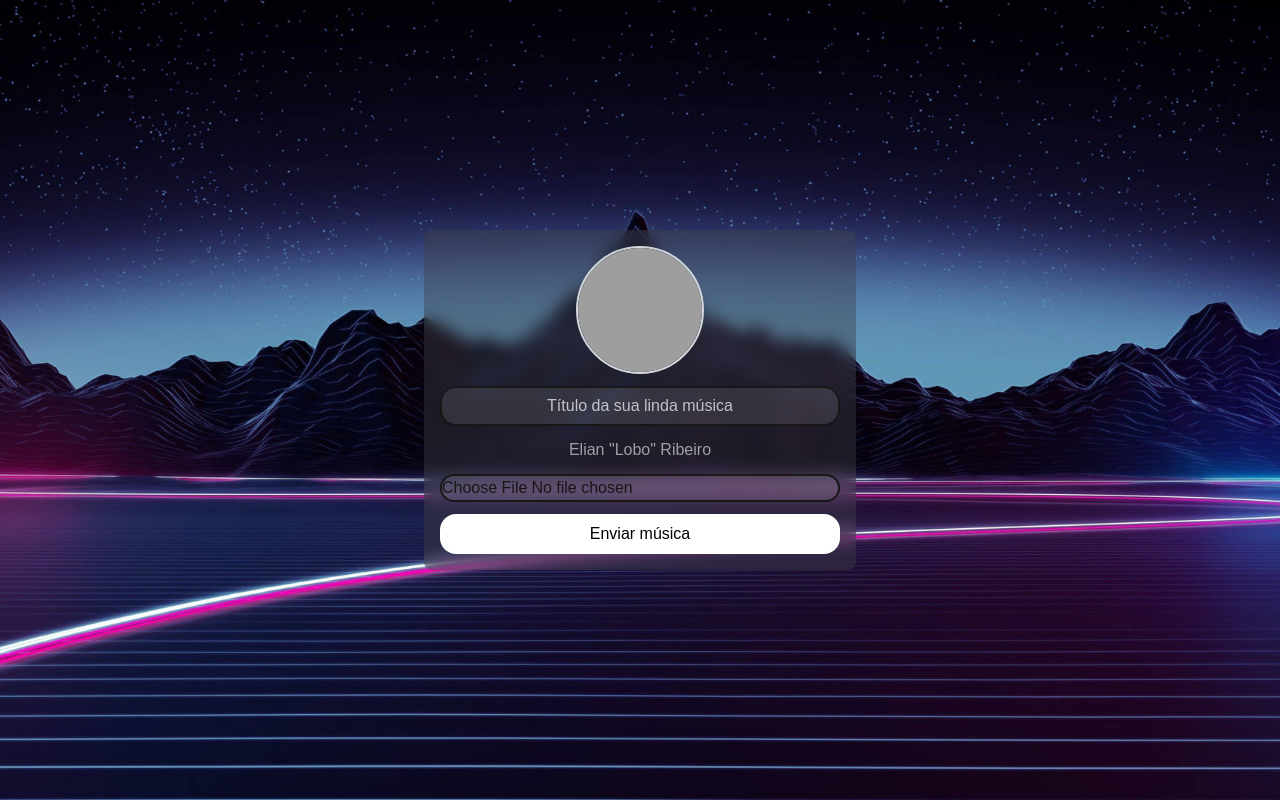
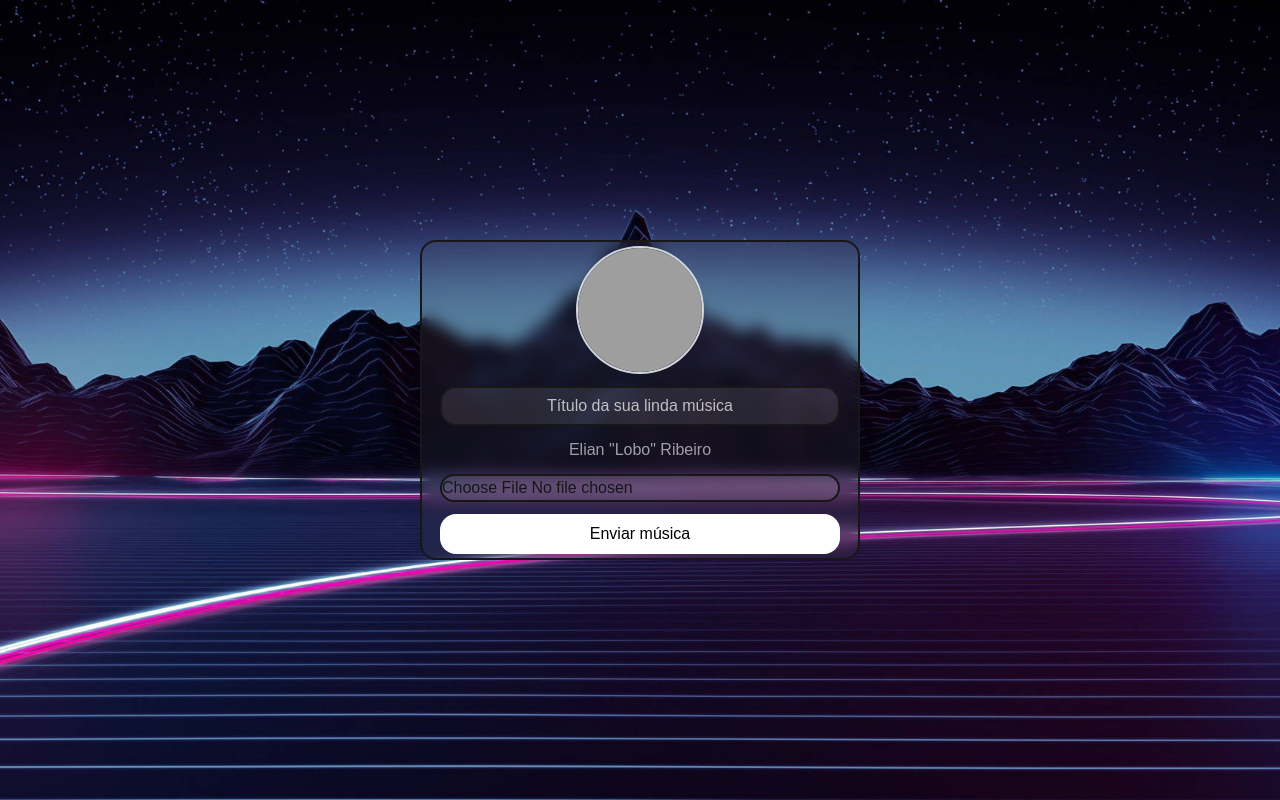
Before and after one commit to elian-r-ribeiro/publikart, a Next.js app: page /sendSong in a window 1280 px wide. Built offline with nearby package versions, Linux system fonts and the light colour scheme; grey boxes are pictures that could not be loaded.

Commit message:
Fixed a bug that was calling "onSubmit" in the profile card when user clicked on "Send Song" button

```diff
--- a/src/components/forms/SongForm.tsx
+++ b/src/components/forms/SongForm.tsx
@@ -21,7 +21,8 @@ export default function SongForm() {
     };
 
     return (
-        <form onSubmit={handleSubmit(onSubmit)} className="flex flex-col items-center gap-3 min-h-32 bg-zinc-700/40 rounded-lg p-4 backdrop-blur">
+        <div className="bg-zinc-700/20 w-110 h-80 rounded-2xl overflow-hidden centerItems gap-6 border-2 backdrop-blur">
+            <form onSubmit={handleSubmit(onSubmit)} className="flex flex-col items-center gap-3 text-center">
                 <DefaultImageInput
                     imageSrc={imageSrc || ""}
                     setImageSrc={setImageSrc}
@@ -29,16 +30,15 @@ export default function SongForm() {
                     isRequired={true}
                 />
                 {errors.imageInput && <p>{errors.imageInput.message}</p>}
-            <div className="flex flex-col gap-3 text-center">
                 <input type="text"
                     className="inputDefaultStyle changeScaleOnHoverDefaultStyle"
                     placeholder="Título da sua linda música" />
                 <div className="flex flex-col gap-2">
                     <p className="text-zinc-400 truncate overflow-hidden whitespace-nowrap">Elian "Lobo" Ribeiro</p>
                 </div>
-            </div>
                 <input type="file" className="fileInputDefaultStyle changeScaleOnHoverDefaultStyle" />
                 <button className="bg-white w-100 h-10 rounded-2xl cursor-pointer changeScaleOnHoverDefaultStyle text-black" type="submit">Enviar música</button>
             </form>
+        </div>
     );
 }
--- a/src/components/others/ArtistProfileButtons.tsx
+++ b/src/components/others/ArtistProfileButtons.tsx
@@ -1,10 +1,21 @@
+'use client'
+
+import { useRouter } from "next/navigation";
+
 export default function ArtistProfileButtons() {
+
+    const router = useRouter();
+
+    function goToSendSongPage() {
+        router.push("/sendSong");
+    }
+
     return (
         <div>
             <div className="flex flex-col gap-2">
-                <button className="bg-white w-100 h-10 rounded-2xl cursor-pointer changeScaleOnHoverDefaultStyle text-black">Enviar Música</button>
-                <button className="bg-white w-100 h-10 rounded-2xl cursor-pointer changeScaleOnHoverDefaultStyle text-black">Criar Playlist</button>
-                <button className="bg-white w-100 h-10 rounded-2xl cursor-pointer changeScaleOnHoverDefaultStyle text-black">Criar Álbum</button>
+                <button type="button" onClick={goToSendSongPage} className="bg-white w-100 h-10 rounded-2xl cursor-pointer changeScaleOnHoverDefaultStyle text-black">Enviar Música</button>
+                <button type="button" className="bg-white w-100 h-10 rounded-2xl cursor-pointer changeScaleOnHoverDefaultStyle text-black">Criar Playlist</button>
+                <button type="button" className="bg-white w-100 h-10 rounded-2xl cursor-pointer changeScaleOnHoverDefaultStyle text-black">Criar Álbum</button>
             </div>
         </div>
     );
--- a/src/services/authService.tsx
+++ b/src/services/authService.tsx
@@ -83,7 +83,7 @@ const handleProfilePictureRegister = async (uid: string, profileImage: File): Pr
     try {
         const imageRef = ref(storage, `profilePictures/${uid}`);
 
-        await uploadBytes(imageRef, profileImage);
+        await uploadBytes(imageRef, profileImage, { contentType: 'image/jpeg' });
 
         const imageURL = await getDownloadURL(imageRef);
 
```
Lines whose indentation alone changed are shown as unchanged.
